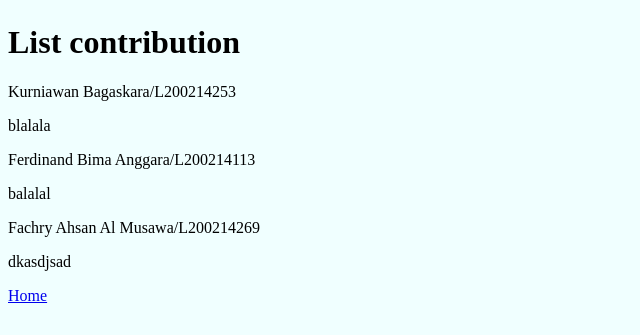
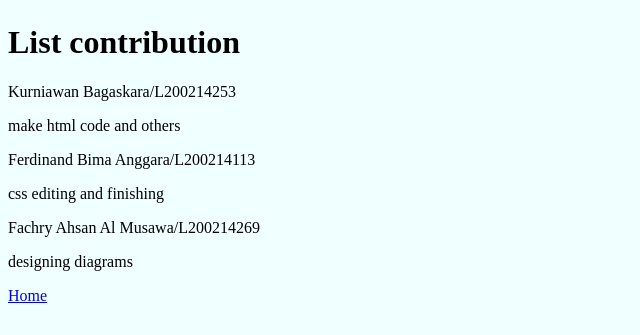
Before and after one commit to Kurkur12/TugasAP-Thousands-Marker, a Django app: page /about/ in a window 1280 px wide. Shown: the part 465-800 px from the top of the page, without its empty margins (0-640 px from the left). Run offline with Django 3.2, Linux system fonts and the light colour scheme.

Commit message:
Changed timezone to Jakarta

```diff
--- a/config/settings.py
+++ b/config/settings.py
@@ -105,7 +105,7 @@ AUTH_PASSWORD_VALIDATORS = [
 
 LANGUAGE_CODE = 'en-us'
 
-TIME_ZONE = 'UTC'
+TIME_ZONE = 'Asia/Jakarta'
 
 USE_I18N = True
 
--- a/pajak/templates/pajak/about.html
+++ b/pajak/templates/pajak/about.html
@@ -19,11 +19,11 @@
     </center>
      <h1>List contribution</h1>
      <p>Kurniawan Bagaskara/L200214253</p>
-     <p>blalala</p>
+     <p>make html code and others</p>
      <p>Ferdinand Bima Anggara/L200214113</p>
-     <p>balalal</p>
+     <p>css editing and finishing</p>
      <p>Fachry Ahsan Al Musawa/L200214269</p>
-     <p>dkasdjsad</p>
+     <p>designing diagrams</p>
      <a href="{% url 'utama' %}">Home</a>
 </body>
 </html>
```
